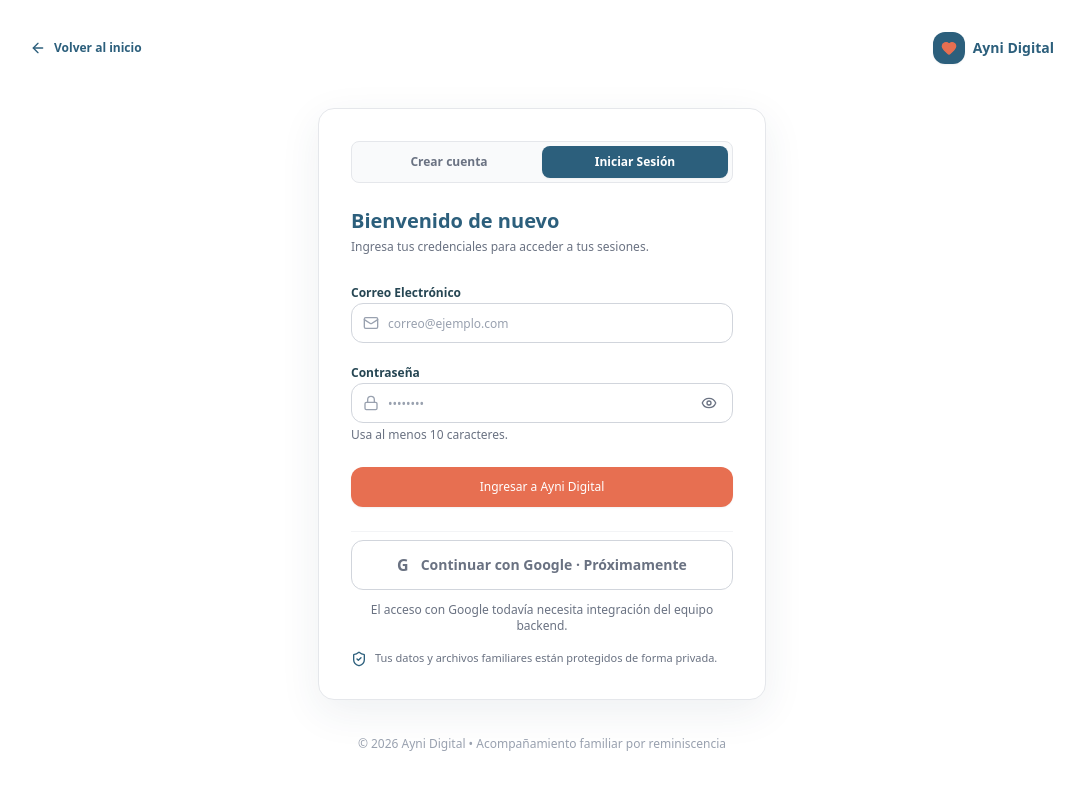
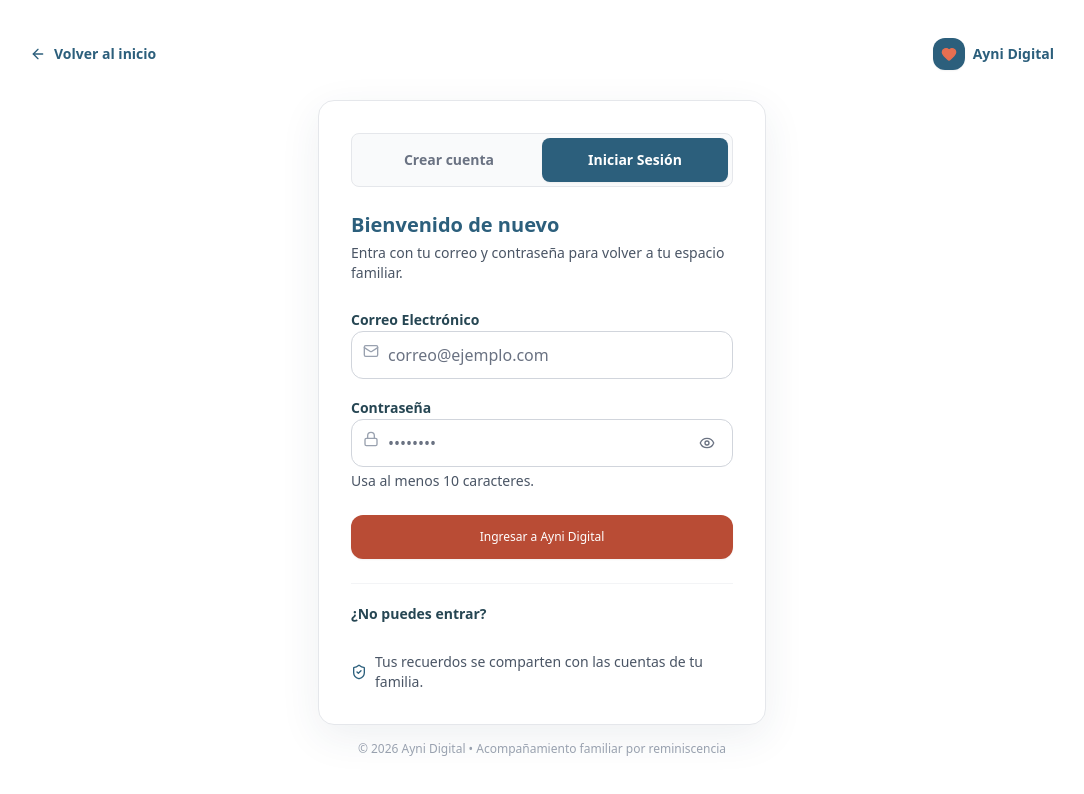
Before and after one commit to JosephChomboM/ayni-digital-startup, a React (Vite) app in the folder frontend/: page / in a window 1280 px wide. Both pictures are taken after a click on the button "Iniciar sesión". Shown: the top 794 px of the page, without its empty margins (98-1182 px from the left). Built offline with nearby package versions, Linux system fonts and the light colour scheme.

Commit message:
fix(frontend): simplify account access and improve control accessibility

```diff
--- a/frontend/src/api/client.ts
+++ b/frontend/src/api/client.ts
@@ -20,7 +20,7 @@ export async function apiFetch<T>(
 
   if (!baseUrl) {
     throw new ApiError(
-      "La dirección de la API (VITE_API_URL) no está configurada.",
+      "Ayni no está disponible en este momento. Vuelve a intentarlo más tarde.",
       "configuration_error",
       0
     );
--- a/frontend/src/components/EthicalAlert.tsx
+++ b/frontend/src/components/EthicalAlert.tsx
@@ -10,7 +10,7 @@ export function EthicalAlert() {
     <>
       <Alert className="border-[#e76f51]/30 bg-[#e76f51]/10 text-[#264653] p-5 rounded-2xl flex flex-col sm:flex-row items-start sm:items-center justify-between gap-4 shadow-xs">
         <div className="flex items-start gap-3.5">
-          <div className="p-2.5 rounded-xl bg-[#e76f51]/20 text-[#e76f51] shrink-0 mt-0.5 sm:mt-0">
+          <div className="p-2.5 rounded-xl bg-[#e76f51]/20 text-[#b94c35] shrink-0 mt-0.5 sm:mt-0">
             <AlertTriangle className="size-5" />
           </div>
           <div>
@@ -27,7 +27,7 @@ export function EthicalAlert() {
           variant="outline"
           size="sm"
           onClick={() => setShowModal(true)}
-          className="border-[#e76f51]/40 bg-white text-[#e76f51] hover:bg-[#e76f51] hover:text-white transition-all font-bold text-xs shrink-0 w-full sm:w-auto"
+          className="border-[#e76f51]/40 bg-white text-[#b94c35] hover:bg-[#b94c35] hover:text-white transition-all font-bold text-xs shrink-0 w-full sm:w-auto"
         >
           Ver recomendaciones <ArrowRight className="size-3.5 ml-1" />
         </Button>
@@ -76,7 +76,7 @@ export function EthicalAlert() {
               </div>
 
               <div className="flex items-start gap-2.5 p-3 rounded-xl bg-[#e76f51]/10 border border-[#e76f51]/20">
-                <AlertTriangle className="size-4 text-[#e76f51] shrink-0 mt-0.5" />
+                <AlertTriangle className="size-4 text-[#b94c35] shrink-0 mt-0.5" />
                 <p className="text-[#264653]">
                   <strong>Consulta profesional:</strong> Ante cambios bruscos en el comportamiento o agitación persistente, acude al geriatra o neurólogo tratante.
                 </p>
--- a/frontend/src/components/UploadModule.tsx
+++ b/frontend/src/components/UploadModule.tsx
@@ -205,7 +205,7 @@ export function UploadModule() {
         </div>
 
         <div className="flex items-center justify-between gap-3 border-t border-gray-100 pt-4">
-          <Badge variant="secondary" className="bg-[#e76f51]/10 text-[#e76f51] hover:bg-[#e76f51]/20 font-bold text-[10px]">
+          <Badge variant="secondary" className="bg-[#e76f51]/10 text-[#9e3f2c] hover:bg-[#e76f51]/20 font-bold text-[10px]">
             <Check className="size-3 mr-1" /> Contenido protegido
           </Badge>
           <Button
--- a/frontend/src/components/ui/badge.tsx
+++ b/frontend/src/components/ui/badge.tsx
@@ -13,7 +13,7 @@ const badgeVariants = cva(
         default:
           "border-transparent bg-[#2c5f7c] text-white hover:bg-[#2c5f7c]/80",
         secondary:
-          "border-transparent bg-[#e76f51] text-white hover:bg-[#e76f51]/80",
+          "border-transparent bg-[#b94c35] text-white hover:bg-[#9e3f2c]",
         destructive:
           "border-transparent bg-red-600 text-white hover:bg-red-600/80",
         outline: "text-[#264653] border-gray-300",
--- a/frontend/src/components/ui/button.tsx
+++ b/frontend/src/components/ui/button.tsx
@@ -6,23 +6,23 @@ function cn(...inputs: (string | undefined | null | false)[]) {
 }
 
 const buttonVariants = cva(
-  "inline-flex shrink-0 items-center justify-center rounded-xl border border-transparent font-medium whitespace-nowrap transition-all outline-hidden select-none disabled:pointer-events-none disabled:opacity-50 [&_svg]:pointer-events-none [&_svg]:shrink-0",
+  "inline-flex shrink-0 items-center justify-center rounded-xl border border-transparent font-medium whitespace-nowrap transition-colors focus-visible:outline-2 focus-visible:outline-offset-4 focus-visible:outline-[#2c5f7c] select-none disabled:pointer-events-none disabled:opacity-50 [&_svg]:pointer-events-none [&_svg]:shrink-0",
   {
     variants: {
       variant: {
         default: "bg-[#2c5f7c] text-white hover:bg-[#224a61] shadow-xs",
         outline: "border-gray-300 bg-white text-[#264653] hover:bg-gray-50",
-        secondary: "bg-[#e76f51] text-white hover:bg-[#d65d3f] shadow-xs",
+        secondary: "bg-[#b94c35] text-white hover:bg-[#9e3f2c] shadow-xs",
         ghost: "hover:bg-gray-100 text-[#264653]",
         destructive: "bg-red-600 text-white hover:bg-red-700",
         link: "text-[#2c5f7c] underline-offset-4 hover:underline",
       },
       size: {
-        default: "h-10 px-4 py-2 text-xs",
-        xs: "h-7 px-2.5 text-[11px] rounded-lg",
-        sm: "h-8 px-3 text-xs rounded-lg",
+        default: "min-h-11 px-4 py-2 text-sm",
+        xs: "min-h-11 px-3 text-sm rounded-lg",
+        sm: "min-h-11 px-3 text-sm rounded-lg",
         lg: "h-12 px-6 text-sm font-bold rounded-2xl",
-        icon: "size-9 rounded-xl",
+        icon: "size-11 rounded-xl",
       },
     },
     defaultVariants: {
--- a/frontend/src/components/ui/input.tsx
+++ b/frontend/src/components/ui/input.tsx
@@ -14,7 +14,7 @@ const Input = React.forwardRef<HTMLInputElement, InputProps>(
         type={type}
         data-slot="input"
         className={cn(
-          "flex h-10 w-full rounded-xl border border-gray-300 bg-white px-3 py-2 text-xs text-[#264653] placeholder:text-gray-400 focus:border-[#2c5f7c] focus:outline-hidden focus:ring-2 focus:ring-[#2c5f7c]/20 disabled:cursor-not-allowed disabled:opacity-50 transition-colors",
+          "flex h-12 w-full rounded-xl border border-gray-300 bg-white px-3 py-2 text-base text-[#264653] placeholder:text-gray-500 focus:border-[#2c5f7c] focus:outline-hidden focus:ring-2 focus:ring-[#2c5f7c]/20 disabled:cursor-not-allowed disabled:opacity-50 transition-colors",
           className
         )}
         ref={ref}
--- a/frontend/src/components/ui/textarea.tsx
+++ b/frontend/src/components/ui/textarea.tsx
@@ -13,7 +13,7 @@ const Textarea = React.forwardRef<HTMLTextAreaElement, TextareaProps>(
       <textarea
         data-slot="textarea"
         className={cn(
-          "flex min-h-[80px] w-full rounded-xl border border-gray-300 bg-white px-3 py-2 text-xs text-[#264653] placeholder:text-gray-400 focus:border-[#2c5f7c] focus:outline-hidden focus:ring-2 focus:ring-[#2c5f7c]/20 disabled:cursor-not-allowed disabled:opacity-50 transition-colors resize-y",
+          "flex min-h-[80px] w-full rounded-xl border border-gray-300 bg-white px-3 py-2 text-base text-[#264653] placeholder:text-gray-500 focus:border-[#2c5f7c] focus:outline-hidden focus:ring-2 focus:ring-[#2c5f7c]/20 disabled:cursor-not-allowed disabled:opacity-50 transition-colors resize-y",
           className
         )}
         ref={ref}
--- a/frontend/src/pages/AuthPage.tsx
+++ b/frontend/src/pages/AuthPage.tsx
@@ -1,5 +1,5 @@
 import React, { useState } from "react";
-import { Heart, ArrowLeft, Mail, Lock, Users, ShieldCheck, Loader2, Phone, Eye, EyeOff } from "lucide-react";
+import { Heart, ArrowLeft, Mail, Lock, Users, ShieldCheck, Loader2, Eye, EyeOff } from "lucide-react";
 import { Button } from "../components/ui/button";
 import { Input } from "../components/ui/input";
 import { getConsent, login, register } from "../api/auth";
@@ -26,9 +26,6 @@ export const AuthPage: React.FC<AuthPageProps> = ({
   const [showPassword, setShowPassword] = useState(false);
   const [firstName, setFirstName] = useState("");
   const [lastName, setLastName] = useState("");
-  const [phone, setPhone] = useState("");
-  const [city, setCity] = useState("");
-  const [district, setDistrict] = useState("");
   const [familyName, setFamilyName] = useState("");
   const [registrationMode, setRegistrationMode] = useState<"family" | "invitation">("family");
   const [invitationToken, setInvitationToken] = useState("");
@@ -72,7 +69,7 @@ export const AuthPage: React.FC<AuthPageProps> = ({
       return;
     }
     if (mode === "register") {
-      if (!firstName.trim() || !lastName.trim() || !phone.trim() || !city.trim() || !district.trim() ||
+      if (!firstName.trim() || !lastName.trim() ||
         (registrationMode === "family" ? !familyName.trim() : !invitationToken.trim())) {
         setError("Completa todos los campos obligatorios para crear tu cuenta.");
         return;
@@ -121,7 +118,7 @@ export const AuthPage: React.FC<AuthPageProps> = ({
       <div className="mx-auto max-w-5xl w-full flex items-center justify-between pb-6">
         <button
           onClick={onBack}
-          className="inline-flex items-center gap-2 text-xs font-bold text-[#2c5f7c] hover:underline"
+          className="inline-flex min-h-11 items-center gap-2 text-sm font-bold text-[#2c5f7c] hover:underline"
         >
           <ArrowLeft className="size-4" /> Volver al inicio
         </button>
@@ -140,7 +137,8 @@ export const AuthPage: React.FC<AuthPageProps> = ({
             type="button"
             onClick={() => { reloadConsent(); setMode("register"); setError(null); setNotice(null); }}
             disabled={loading}
-            className={`flex-1 py-2 text-xs font-bold rounded-lg transition-all ${
+            aria-pressed={mode === "register"}
+            className={`flex-1 min-h-11 py-2 text-sm font-bold rounded-lg transition-all ${
               mode === "register"
                 ? "bg-[#2c5f7c] text-white shadow-xs"
                 : "text-gray-500 hover:text-[#264653]"
@@ -152,7 +150,8 @@ export const AuthPage: React.FC<AuthPageProps> = ({
             type="button"
             onClick={() => { setMode("login"); setError(null); setNotice(null); }}
             disabled={loading}
-            className={`flex-1 py-2 text-xs font-bold rounded-lg transition-all ${
+            aria-pressed={mode === "login"}
+            className={`flex-1 min-h-11 py-2 text-sm font-bold rounded-lg transition-all ${
               mode === "login"
                 ? "bg-[#2c5f7c] text-white shadow-xs"
                 : "text-gray-500 hover:text-[#264653]"
@@ -166,67 +165,55 @@ export const AuthPage: React.FC<AuthPageProps> = ({
           <h2 className="text-xl font-extrabold text-[#2c5f7c]">
             {mode === "register" ? "Crear tu cuenta" : "Bienvenido de nuevo"}
           </h2>
-          <p className="text-xs text-gray-500 mt-1">
+          <p className="text-sm text-gray-600 mt-1">
             {mode === "register"
               ? "Registra tu grupo familiar para empezar a subir recuerdos."
-              : "Ingresa tus credenciales para acceder a tus sesiones."}
+              : "Entra con tu correo y contraseña para volver a tu espacio familiar."}
           </p>
         </div>
 
-        {notice && <p role="status" className="text-xs text-gray-500">{notice}</p>}
+        {notice && <p role="status" className="text-sm text-gray-600">{notice}</p>}
         {error && (
           <div role="alert" className="rounded-xl bg-red-50 border border-red-200 p-3 text-xs text-red-700 space-y-2">
             <p className="font-semibold">{error}</p>
           </div>
         )}
 
+        {mode === "register" && <div className="space-y-2 text-sm text-[#264653]">
+              {consentLoading && <p role="status">Cargando consentimiento...</p>}
+              {consentError && (
+                <div role="alert">
+                  <p>{consentError}</p>
+                  <button type="button" className="min-h-11 font-semibold underline" onClick={reloadConsent}>
+                    Volver a cargar el consentimiento
+                  </button>
+                </div>
+              )}
+        </div>}
+
         <form onSubmit={handleSubmit} className="space-y-4">
           {mode === "register" && (
             <>
               <div className="grid gap-3 sm:grid-cols-2">
-                <div className="space-y-1"><label htmlFor="auth-first-name" className="text-xs font-bold text-[#264653]">Nombre</label><Input id="auth-first-name" required autoComplete="given-name" maxLength={60} value={firstName} onChange={(e) => setFirstName(e.target.value)} placeholder="Ej. María" className="text-sm" /></div>
-                <div className="space-y-1"><label htmlFor="auth-last-name" className="text-xs font-bold text-[#264653]">Apellido</label><Input id="auth-last-name" required autoComplete="family-name" maxLength={60} value={lastName} onChange={(e) => setLastName(e.target.value)} placeholder="Ej. Martínez" className="text-sm" /></div>
+                <div className="space-y-1"><label htmlFor="auth-first-name" className="text-sm font-semibold text-[#264653]">Nombre</label><Input id="auth-first-name" required autoComplete="given-name" maxLength={60} value={firstName} onChange={(e) => setFirstName(e.target.value)} placeholder="Ej. María" className="text-base" /></div>
+                <div className="space-y-1"><label htmlFor="auth-last-name" className="text-sm font-semibold text-[#264653]">Apellido</label><Input id="auth-last-name" required autoComplete="family-name" maxLength={60} value={lastName} onChange={(e) => setLastName(e.target.value)} placeholder="Ej. Martínez" className="text-base" /></div>
               </div>
 
               <div className="space-y-1">
-                <label htmlFor="auth-phone" className="text-xs font-bold text-[#264653]">Teléfono</label>
-                <div className="relative">
-                  <Phone className="absolute left-3 top-3 size-4 text-gray-400" />
-                  <Input
-                    id="auth-phone"
-                    type="tel"
-                    required
-                    inputMode="tel"
-                    autoComplete="tel"
-                    maxLength={20}
-                    value={phone}
-                    onChange={(e) => setPhone(e.target.value)}
-                    placeholder="+51 987 654 321"
-                    className="pl-9 text-xs"
-                  />
-                </div>
-              </div>
-
-              <div className="grid gap-3 sm:grid-cols-2">
-                <div className="space-y-1"><label htmlFor="auth-city" className="text-xs font-bold text-[#264653]">Ciudad</label><Input id="auth-city" required autoComplete="address-level2" maxLength={80} value={city} onChange={(e) => setCity(e.target.value)} placeholder="Ej. Lima" className="text-sm"/></div>
-                <div className="space-y-1"><label htmlFor="auth-district" className="text-xs font-bold text-[#264653]">Distrito</label><Input id="auth-district" required autoComplete="address-level3" maxLength={80} value={district} onChange={(e) => setDistrict(e.target.value)} placeholder="Ej. Surco" className="text-sm"/></div>
-              </div>
-
-              <div className="space-y-1">
-                <label htmlFor="auth-registration-mode" className="text-xs font-bold text-[#264653]">Selecciona tu rol</label>
+                <label htmlFor="auth-registration-mode" className="text-sm font-semibold text-[#264653]">¿Cómo vas a participar?</label>
                 <select
                   id="auth-registration-mode"
                   value={registrationMode}
                   onChange={(e) => setRegistrationMode(e.target.value as "family" | "invitation")}
-                  className="w-full rounded-xl border border-gray-300 px-3 py-2 text-xs"
+                  className="min-h-12 w-full rounded-xl border border-gray-300 bg-white px-3 py-2 text-base"
                 >
-                  <option value="family">Cuidador principal (hijo/a, cónyuge)</option>
-                  <option value="invitation">Familiar colaborador (nieto/a, hermano/a)</option>
+                  <option value="family">Crear y gestionar mi familia</option>
+                  <option value="invitation">Unirme con una invitación</option>
                 </select>
               </div>
 
               <div className="space-y-1">
-                <label htmlFor="auth-family" className="text-xs font-bold text-[#264653]">
+                <label htmlFor="auth-family" className="text-sm font-semibold text-[#264653]">
                   {registrationMode === "family" ? "Nombre del grupo familiar" : "Código de invitación"}
                 </label>
                 <div className="relative">
@@ -239,7 +226,7 @@ export const AuthPage: React.FC<AuthPageProps> = ({
                     onChange={(e) => registrationMode === "family"
                       ? setFamilyName(e.target.value) : setInvitationToken(e.target.value)}
                     placeholder={registrationMode === "family" ? "Ej. Familia Martínez" : "Pega el código que te compartieron"}
-                    className="pl-9 text-xs"
+                    className="pl-9 text-base"
                   />
                 </div>
               </div>
@@ -247,23 +234,24 @@ export const AuthPage: React.FC<AuthPageProps> = ({
           )}
 
           <div className="space-y-1">
-            <label htmlFor="auth-email" className="text-xs font-bold text-[#264653]">Correo Electrónico</label>
+            <label htmlFor="auth-email" className="text-sm font-semibold text-[#264653]">Correo Electrónico</label>
             <div className="relative">
               <Mail className="absolute left-3 top-3 size-4 text-gray-400" />
               <Input
                 id="auth-email"
                 type="email"
+                autoComplete="email"
                 required
                 value={email}
                 onChange={(e) => setEmail(e.target.value)}
                 placeholder="correo@ejemplo.com"
-                className="pl-9 text-xs"
+                className="pl-9 text-base"
               />
             </div>
           </div>
 
           <div className="space-y-1">
-            <label htmlFor="auth-password" className="text-xs font-bold text-[#264653]">Contraseña</label>
+            <label htmlFor="auth-password" className="text-sm font-semibold text-[#264653]">Contraseña</label>
             <div className="relative">
               <Lock className="absolute left-3 top-3 size-4 text-gray-400" />
               <Input
@@ -276,26 +264,17 @@ export const AuthPage: React.FC<AuthPageProps> = ({
                 value={password}
                 onChange={(e) => setPassword(e.target.value)}
                 placeholder="••••••••"
-                className="pl-9 pr-11 text-sm"
+                className="pl-9 pr-14 text-base"
               />
-              <button type="button" onClick={() => setShowPassword((show) => !show)} aria-label={showPassword ? "Ocultar contraseña" : "Mostrar contraseña"} aria-pressed={showPassword} className="absolute right-2 top-1/2 -translate-y-1/2 rounded-lg p-2 text-gray-500 hover:bg-gray-100 hover:text-[#2c5f7c] focus-visible:outline focus-visible:outline-2 focus-visible:outline-[#2c5f7c]">
+              <button type="button" onClick={() => setShowPassword((show) => !show)} aria-label={showPassword ? "Ocultar contraseña" : "Mostrar contraseña"} aria-pressed={showPassword} className="absolute right-1 top-1/2 grid size-11 -translate-y-1/2 place-items-center rounded-lg text-gray-500 hover:bg-gray-100 hover:text-[#2c5f7c] focus-visible:outline focus-visible:outline-2 focus-visible:outline-[#2c5f7c]">
                 {showPassword ? <EyeOff className="size-4"/> : <Eye className="size-4"/>}
               </button>
             </div>
-            <p id="auth-password-help" className="text-xs text-gray-500">Usa al menos 10 caracteres.</p>
+            <p id="auth-password-help" className="text-sm text-gray-600">Usa al menos 10 caracteres.</p>
           </div>
 
           {mode === "register" && (
-            <div className="space-y-3 text-xs text-gray-500">
-              {consentLoading && <p role="status">Cargando consentimiento...</p>}
-              {consentError && (
-                <div role="alert">
-                  <p>{consentError}</p>
-                  <button type="button" className="underline" onClick={reloadConsent}>
-                    Volver a cargar el consentimiento
-                  </button>
-                </div>
-              )}
+            <div className="space-y-3 text-sm text-gray-600">
               {consent && (
                 <>
                   <p>{consent.onboarding_notice}</p>
@@ -316,7 +295,7 @@ export const AuthPage: React.FC<AuthPageProps> = ({
           <Button
             type="submit"
             disabled={loading || (mode === "register" && (consentLoading || !consent || !hasConsented || !hasAcceptedPrivacy))}
-            className="w-full bg-[#e76f51] hover:bg-[#d65d3f] text-white font-bold text-xs py-3 rounded-lg shadow-xs transition-all mt-2"
+            className="w-full bg-[#b94c35] hover:bg-[#9e3f2c] text-white font-bold text-xs py-3 rounded-lg shadow-xs transition-all mt-2"
           >
             {loading ? (
               <span className="flex items-center justify-center gap-2">
@@ -331,11 +310,16 @@ export const AuthPage: React.FC<AuthPageProps> = ({
         </form>
 
         <div className="pt-2 border-t border-gray-100 flex flex-col gap-3">
-          <button type="button" disabled title="El acceso con Google requiere configuración del backend" className="flex min-h-11 w-full items-center justify-center gap-3 rounded-xl border border-gray-300 bg-white px-4 py-3 text-sm font-semibold text-gray-500 disabled:cursor-not-allowed"><span aria-hidden="true" className="text-base font-bold">G</span>Continuar con Google · Próximamente</button>
-          <p className="text-center text-xs text-gray-500">El acceso con Google todavía necesita integración del equipo backend.</p>
-          <div className="flex items-center gap-2 text-[11px] text-gray-500 pt-1">
+          {mode === "login" && <details className="text-sm text-[#264653]">
+            <summary className="flex min-h-11 cursor-pointer items-center font-semibold">¿No puedes entrar?</summary>
+            <div className="space-y-2 pb-3 leading-relaxed">
+              <p>Comprueba que usas el correo con el que creaste tu cuenta y revisa la contraseña con el botón del ojo.</p>
+              <p>Si el servicio no responde, vuelve a intentarlo más tarde. La recuperación de contraseña todavía no está disponible en Ayni.</p>
+            </div>
+          </details>}
+          <div className="flex items-center gap-2 text-sm text-gray-600 pt-1">
             <ShieldCheck className="size-4 text-[#2c5f7c] shrink-0" />
-            <span>Tus datos y archivos familiares están protegidos de forma privada.</span>
+            <span>Tus recuerdos se comparten con las cuentas de tu familia.</span>
           </div>
         </div>
       </div>
```
Also changed, not shown: 1 other file (tests, documents, lock files or other folders).
